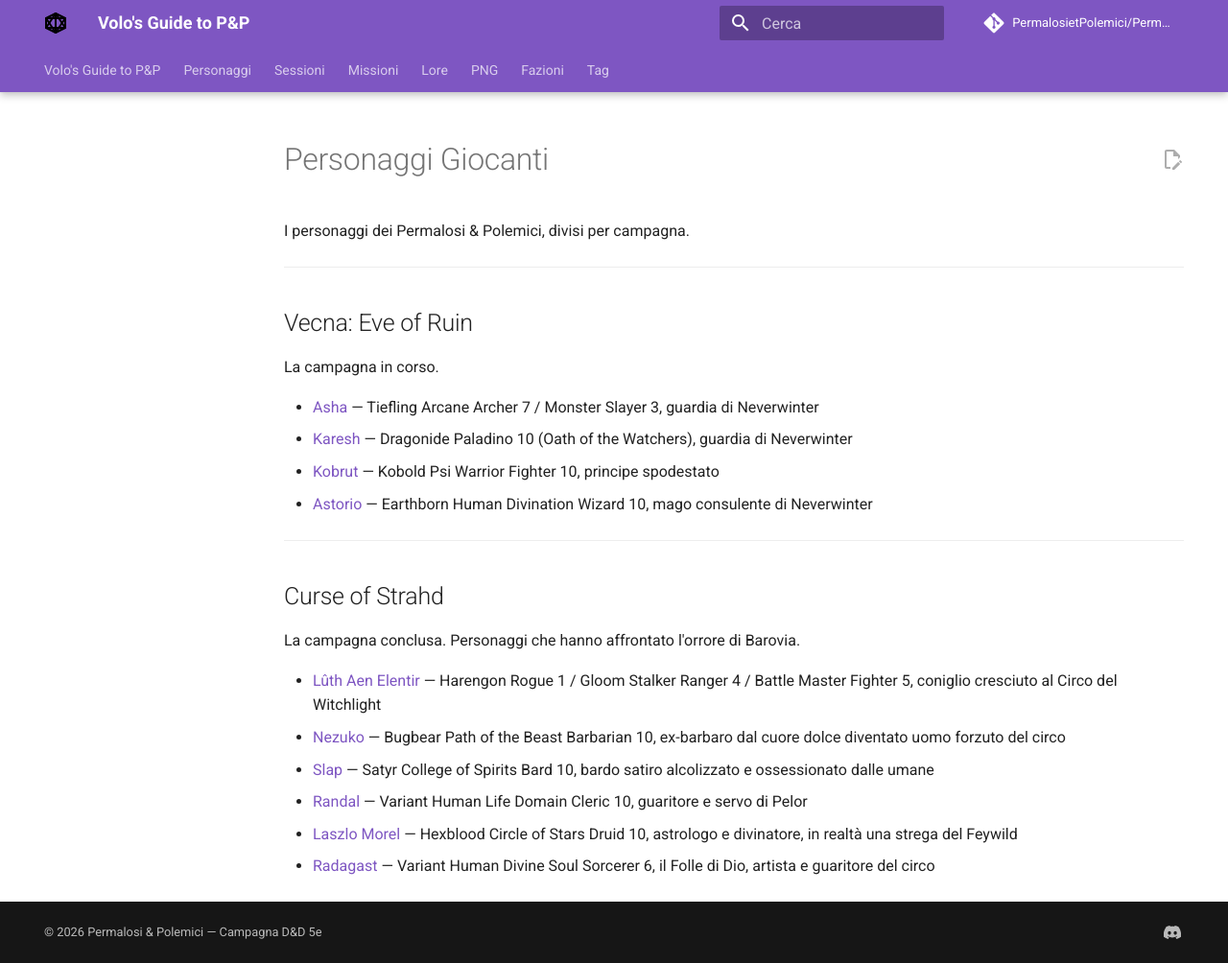
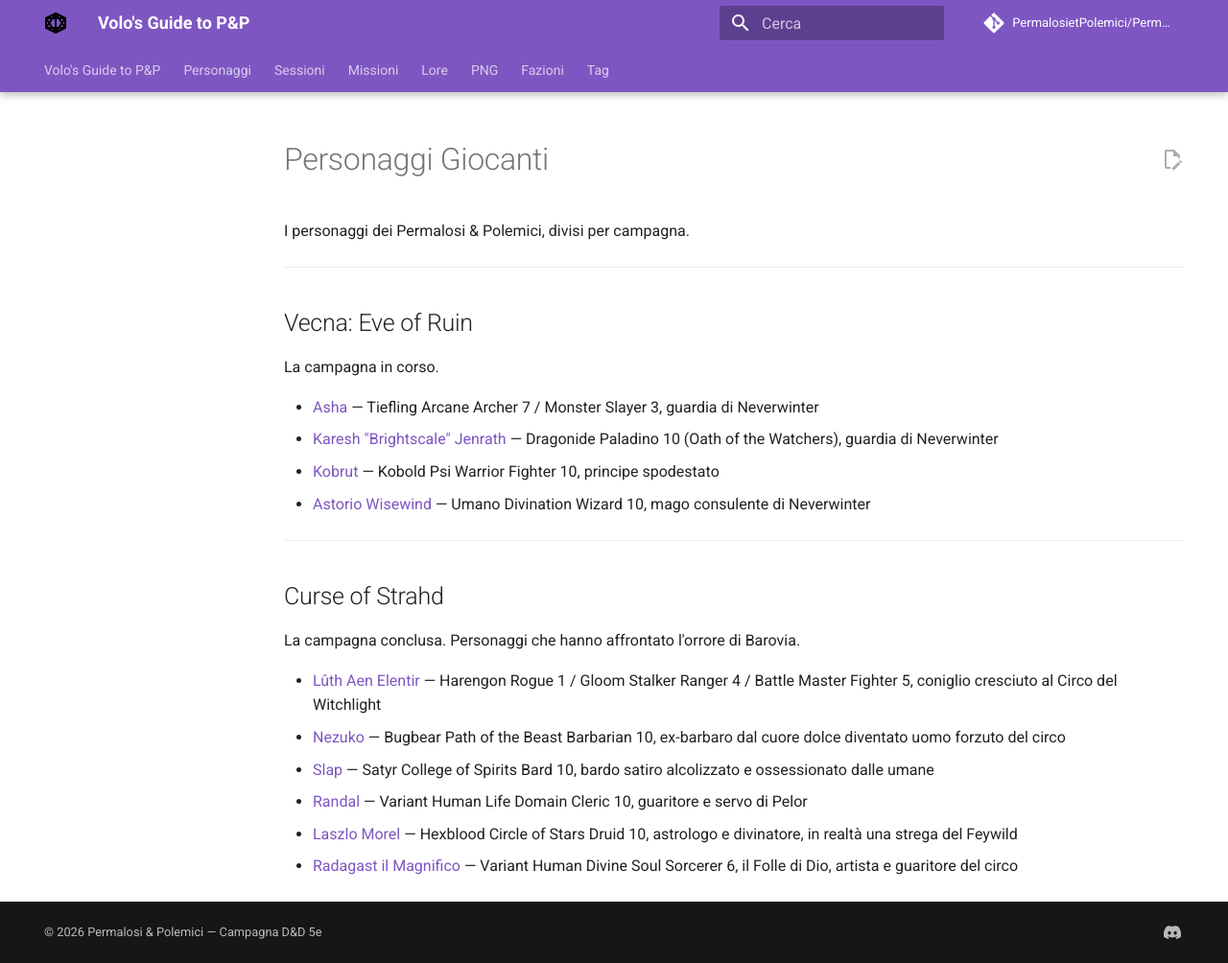
Before and after one commit to PermalosietPolemici/PermalosietPolemici.github.io, an MkDocs documentation site: the page built from docs/pg/index.md, in a window 1280 px wide and 1004 px high. Shown: the whole window at 96% size. Built offline with MkDocs 1.6.1 and Material for MkDocs 9.7.7, drawn with Linux system fonts in a browser that asks for light colours; comment, search, counter and statistics services are not loaded.

Commit message:
Fix: rimosso Earthborn da pg/index.md e pg/vecna/index.md, aggiunti nomi completi PG

```diff
--- a/docs/pg/index.md
+++ b/docs/pg/index.md
@@ -9,9 +9,9 @@
 La campagna in corso.
 
 - [Asha](vecna/asha.md) — Tiefling Arcane Archer 7 / Monster Slayer 3, guardia di Neverwinter
-- [Karesh](vecna/karesh.md) — Dragonide Paladino 10 (Oath of the Watchers), guardia di Neverwinter
+- [Karesh "Brightscale" Jenrath](vecna/karesh.md) — Dragonide Paladino 10 (Oath of the Watchers), guardia di Neverwinter
 - [Kobrut](vecna/kobrut.md) — Kobold Psi Warrior Fighter 10, principe spodestato
-- [Astorio](vecna/astorio.md) — Earthborn Human Divination Wizard 10, mago consulente di Neverwinter
+- [Astorio Wisewind](vecna/astorio.md) — Umano Divination Wizard 10, mago consulente di Neverwinter
 
 ---
 
@@ -24,4 +24,4 @@
 - [Slap](strahd/slap.md) — Satyr College of Spirits Bard 10, bardo satiro alcolizzato e ossessionato dalle umane
 - [Randal](strahd/randal.md) — Variant Human Life Domain Cleric 10, guaritore e servo di Pelor
 - [Laszlo Morel](strahd/laszlo.md) — Hexblood Circle of Stars Druid 10, astrologo e divinatore, in realtà una strega del Feywild
-- [Radagast](strahd/radagast.md) — Variant Human Divine Soul Sorcerer 6, il Folle di Dio, artista e guaritore del circo
+- [Radagast il Magnifico](strahd/radagast.md) — Variant Human Divine Soul Sorcerer 6, il Folle di Dio, artista e guaritore del circo
```
Also changed, not shown: docs/pg/vecna/index.md (+2 -2 lines).
